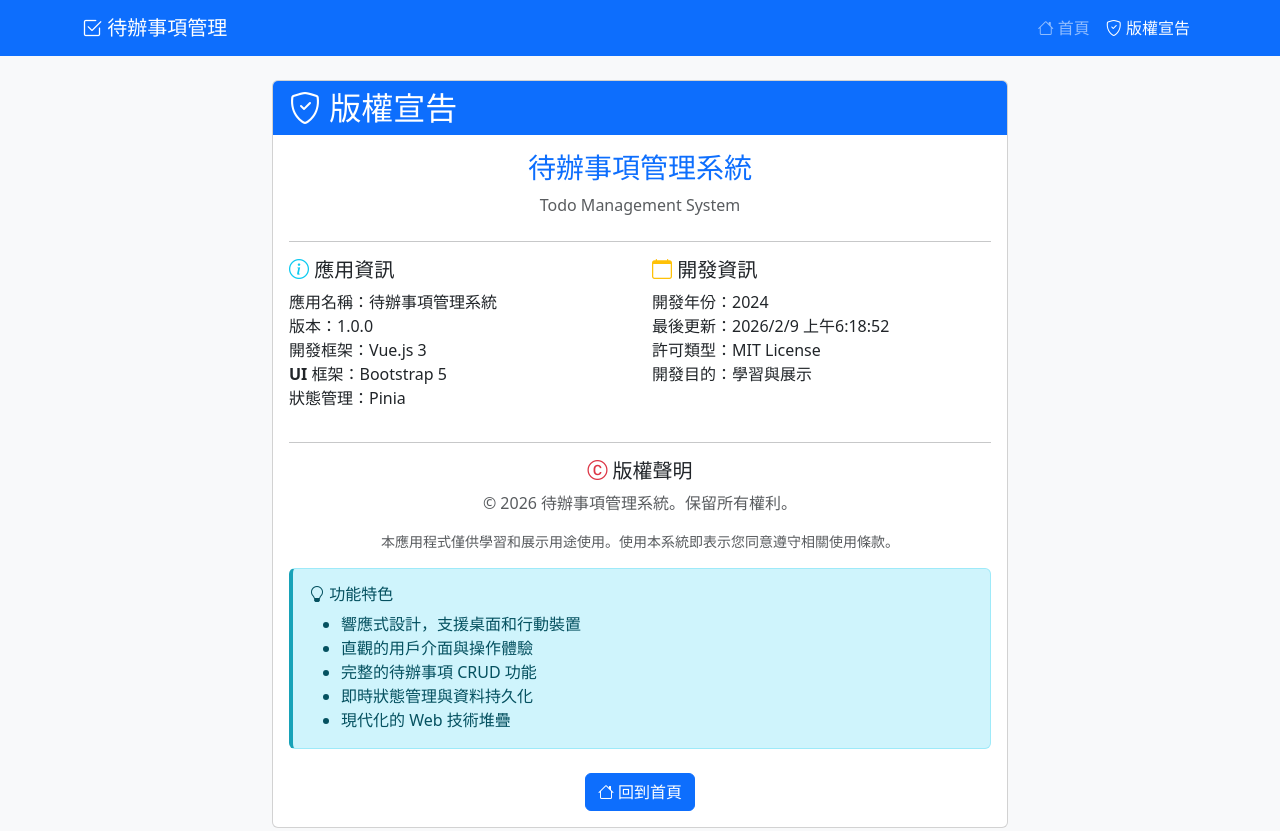
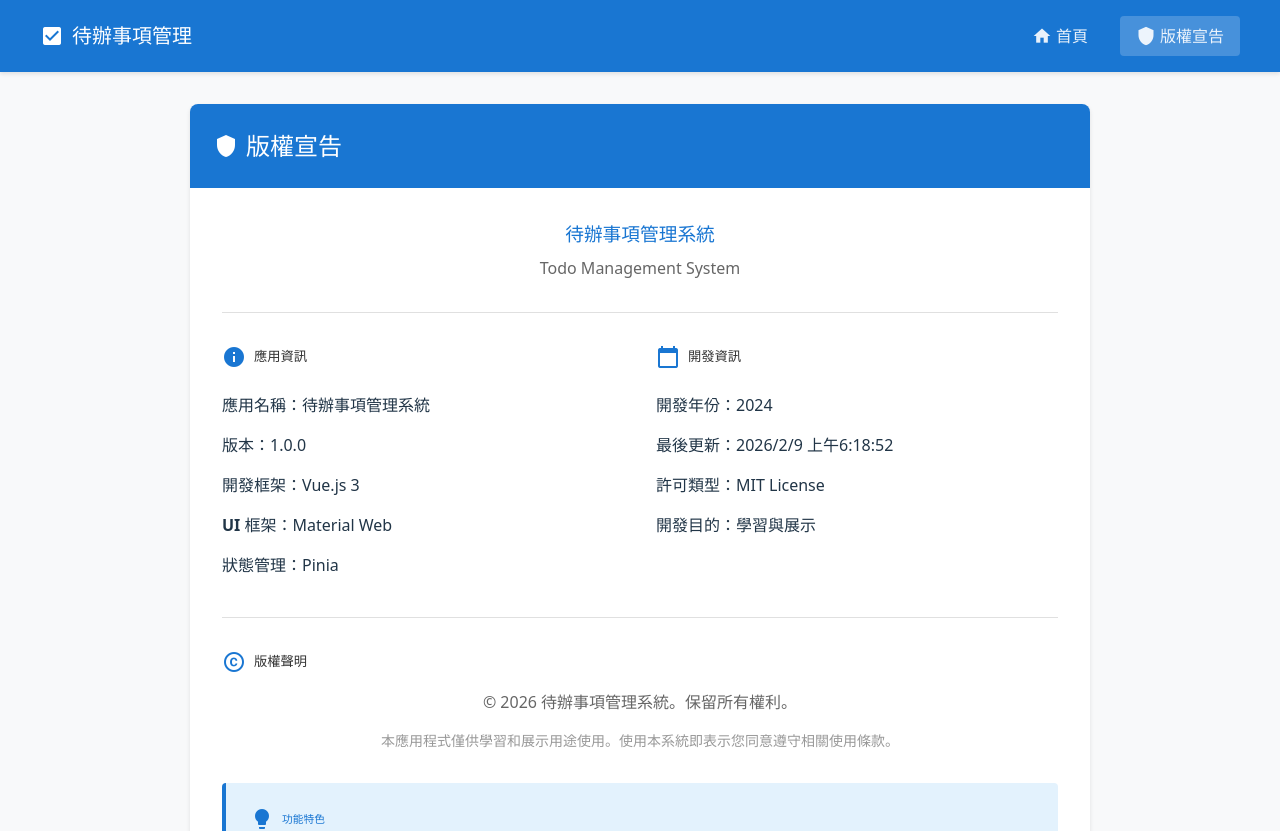
Before and after one commit to ucomdemo/VueJS, a Vue app: page /privacy in a window 1280 px wide. Shown: the top 831 px of the page. Built offline with nearby package versions, Linux system fonts and the light colour scheme.

Commit message:
Replace Bootstrap with Material Web - complete migration
Co-authored-by: ucomdemo <20715924+ucomdemo@users.noreply.github.com>

```diff
--- a/package.json
+++ b/package.json
@@ -9,8 +9,7 @@
     "preview": "vite preview"
   },
   "dependencies": {
-    "bootstrap": "^5.3.3",
-    "bootstrap-icons": "^1.11.3",
+    "@material/web": "^2.2.0",
     "pinia": "^2.2.6",
     "vue": "^3.5.21",
     "vue-router": "^4.4.5"
--- a/src/App.vue
+++ b/src/App.vue
@@ -1,46 +1,28 @@
 <template>
   <div id="app">
     <!-- Navigation -->
-    <nav class="navbar navbar-expand-lg navbar-dark bg-primary">
+    <nav class="navbar">
       <div class="container">
         <router-link class="navbar-brand" to="/">
-          <i class="bi bi-check2-square"></i>
+          <span class="material-icons">check_box</span>
           待辦事項管理
         </router-link>
 
-        <button
-          class="navbar-toggler"
-          type="button"
-          data-bs-toggle="collapse"
-          data-bs-target="#navbarNav"
-          aria-controls="navbarNav"
-          aria-expanded="false"
-          aria-label="Toggle navigation"
-        >
-          <span class="navbar-toggler-icon"></span>
-        </button>
-
-        <div class="collapse navbar-collapse" id="navbarNav">
-          <ul class="navbar-nav ms-auto">
-            <li class="nav-item">
+        <div class="navbar-nav">
           <router-link
             class="nav-link"
             to="/"
             :class="{ active: $route.name === 'Home' }"
           >
-                <i class="bi bi-house"></i> 首頁
+            <span class="material-icons">home</span> 首頁
           </router-link>
-            </li>
-            <li class="nav-item">
           <router-link
             class="nav-link"
             to="/privacy"
             :class="{ active: $route.name === 'Privacy' }"
           >
-                <i class="bi bi-shield-check"></i> 版權宣告
+            <span class="material-icons">shield</span> 版權宣告
           </router-link>
-            </li>
-          </ul>
         </div>
       </div>
     </nav>
@@ -51,9 +33,9 @@
     </main>
 
     <!-- Footer -->
-    <footer class="bg-light text-center text-muted py-3 mt-5">
+    <footer class="footer">
       <div class="container">
-        <p class="mb-0">© {{ currentYear }} 待辦事項管理系統 - 使用 Vue.js 與 Bootstrap 建立</p>
+        <p class="mb-0">© {{ currentYear }} 待辦事項管理系統 - 使用 Vue.js 與 Material Web 建立</p>
       </div>
     </footer>
   </div>
@@ -66,12 +48,60 @@ const currentYear = computed(() => new Date().getFullYear())
 </script>
 
 <style scoped>
+.navbar {
+  background-color: #1976d2;
+  color: white;
+  padding: 1rem 0;
+  box-shadow: 0 2px 4px rgba(0,0,0,0.1);
+}
+
+.navbar .container {
+  display: flex;
+  justify-content: space-between;
+  align-items: center;
+}
+
 .navbar-brand {
+  display: flex;
+  align-items: center;
+  gap: 0.5rem;
+  color: white;
+  text-decoration: none;
   font-weight: bold;
+  font-size: 1.25rem;
+}
+
+.navbar-brand .material-icons {
+  font-size: 1.5rem;
+}
+
+.navbar-nav {
+  display: flex;
+  gap: 1rem;
+}
+
+.nav-link {
+  display: flex;
+  align-items: center;
+  gap: 0.25rem;
+  color: rgba(255, 255, 255, 0.9);
+  text-decoration: none;
+  padding: 0.5rem 1rem;
+  border-radius: 4px;
+  transition: background-color 0.2s;
+}
+
+.nav-link:hover {
+  background-color: rgba(255, 255, 255, 0.1);
 }
 
 .nav-link.active {
   font-weight: bold;
+  background-color: rgba(255, 255, 255, 0.2);
+}
+
+.nav-link .material-icons {
+  font-size: 1.25rem;
 }
 
 #app {
@@ -83,4 +113,16 @@ const currentYear = computed(() => new Date().getFullYear())
 main {
   flex: 1;
 }
+
+.footer {
+  background-color: #f5f5f5;
+  text-align: center;
+  color: #666;
+  padding: 1.5rem 0;
+  margin-top: 3rem;
+}
+
+.footer p {
+  margin: 0;
+}
 </style>
--- a/src/style.css
+++ b/src/style.css
@@ -1,3 +1,6 @@
+/* Import Google Material Icons */
+@import url('https://fonts.googleapis.com/css2?family=Material+Icons');
+
 :root {
   font-family: system-ui, Avenir, Helvetica, Arial, sans-serif;
   line-height: 1.5;
@@ -19,36 +22,35 @@ body {
   background-color: #f8f9fa;
 }
 
-/* Custom styles for better integration with Bootstrap */
+/* Custom styles */
 .cursor-pointer {
   cursor: pointer;
 }
 
-/* Override some Vite default styles that conflict with Bootstrap */
-button {
-  background: none;
-  border: none;
-  font-family: inherit;
+/* Container */
+.container {
+  max-width: 1200px;
+  margin: 0 auto;
+  padding: 0 16px;
 }
 
-/* Ensure proper spacing */
-.container {
-  padding-top: 0;
-}
+/* Utility classes for layout */
+.mt-4 { margin-top: 2rem; }
+.mb-4 { margin-bottom: 2rem; }
+.py-3 { padding-top: 1.5rem; padding-bottom: 1.5rem; }
+.text-center { text-align: center; }
 
-/* Custom todo item hover effect */
-.list-group-item:hover {
-  background-color: #f8f9fa;
+/* Custom todo item styles */
+.todo-item {
   transition: background-color 0.2s ease;
 }
 
-/* Custom checkbox styling */
-.form-check-input:checked {
-  background-color: #28a745;
-  border-color: #28a745;
+.todo-item:hover {
+  background-color: #f8f9fa;
 }
 
 /* Animation for completed todos */
 .text-decoration-line-through {
+  text-decoration: line-through;
   transition: all 0.3s ease;
 }
--- a/src/views/Home.vue
+++ b/src/views/Home.vue
@@ -1,58 +1,51 @@
 <template>
   <div class="container mt-4">
-    <div class="row justify-content-center">
-      <div class="col-lg-8">
+    <div class="content-wrapper">
       <!-- Header -->
       <div class="text-center mb-4">
-          <h1 class="display-4 text-primary">
-            <img src="/cat_bat.png" alt="Cat Bat" class="me-2" style="width: 48px; height: 48px;">
+        <h1 class="page-title">
+          <img src="/cat_bat.png" alt="Cat Bat" class="title-icon">
           待辦事項管理
         </h1>
-          <p class="lead text-muted">管理您的日常任務</p>
+        <p class="page-subtitle">管理您的日常任務</p>
       </div>
 
       <!-- Add Todo Form -->
       <div class="card mb-4">
         <div class="card-body">
-            <form @submit.prevent="addNewTodo" class="d-flex gap-2">
-              <input
+          <form @submit.prevent="addNewTodo" class="add-form">
+            <md-filled-text-field
               v-model="newTodoText"
-                type="text"
-                class="form-control"
-                placeholder="輸入新的待辦事項..."
+              label="輸入新的待辦事項..."
               required
-              >
-              <button type="submit" class="btn btn-primary">
-                <i class="bi bi-plus-circle"></i> 新增
-              </button>
+              class="todo-input"
+            ></md-filled-text-field>
+            <md-filled-button type="submit">
+              <span class="material-icons" slot="icon">add_circle</span>
+              新增
+            </md-filled-button>
           </form>
         </div>
       </div>
 
       <!-- Todo Statistics -->
-        <div class="row mb-4">
-          <div class="col-md-4">
-            <div class="card text-center bg-light">
-              <div class="card-body">
-                <h5 class="card-title">總計</h5>
-                <h2 class="text-primary">{{ todoStore.todosCount }}</h2>
+      <div class="stats-grid">
+        <div class="stat-card">
+          <div class="stat-body">
+            <h5 class="stat-title">總計</h5>
+            <h2 class="stat-value stat-primary">{{ todoStore.todosCount }}</h2>
           </div>
         </div>
-          </div>
-          <div class="col-md-4">
-            <div class="card text-center bg-light">
-              <div class="card-body">
-                <h5 class="card-title">待完成</h5>
-                <h2 class="text-warning">{{ todoStore.pendingTodos.length }}</h2>
+        <div class="stat-card">
+          <div class="stat-body">
+            <h5 class="stat-title">待完成</h5>
+            <h2 class="stat-value stat-warning">{{ todoStore.pendingTodos.length }}</h2>
           </div>
         </div>
-          </div>
-          <div class="col-md-4">
-            <div class="card text-center bg-light">
-              <div class="card-body">
-                <h5 class="card-title">已完成</h5>
-                <h2 class="text-success">{{ todoStore.completedTodos.length }}</h2>
-              </div>
+        <div class="stat-card">
+          <div class="stat-body">
+            <h5 class="stat-title">已完成</h5>
+            <h2 class="stat-value stat-success">{{ todoStore.completedTodos.length }}</h2>
           </div>
         </div>
       </div>
@@ -60,62 +53,57 @@
       <!-- Todo List -->
       <div class="card">
         <div class="card-header">
-            <h5 class="mb-0">
-              <i class="bi bi-list-check"></i> 待辦事項清單
+          <h5 class="card-title">
+            <span class="material-icons">checklist</span> 待辦事項清單
           </h5>
         </div>
         <div class="card-body">
-            <div v-if="todoStore.todos.length === 0" class="text-center text-muted py-4">
-              <i class="bi bi-clipboard2-x display-1"></i>
-              <p class="mt-2">尚無待辦事項</p>
+          <div v-if="todoStore.todos.length === 0" class="empty-state">
+            <span class="material-icons empty-icon">event_note</span>
+            <p>尚無待辦事項</p>
           </div>
-            <div v-else class="list-group list-group-flush">
+          <div v-else class="todo-list">
             <div
               v-for="todo in todoStore.todos"
               :key="todo.id"
-                class="list-group-item d-flex justify-content-between align-items-center border-0 border-bottom"
+              class="todo-item"
             >
-                <div class="d-flex align-items-center flex-grow-1">
-                  <input
-                    type="checkbox"
+              <div class="todo-content">
+                <md-checkbox
                   :checked="todo.completed"
                   @change="todoStore.toggleTodo(todo.id)"
-                    class="form-check-input me-3"
-                  >
+                ></md-checkbox>
                 <span
                   v-if="editingId !== todo.id"
                   :class="{ 'text-decoration-line-through text-muted': todo.completed }"
                   @dblclick="startEditing(todo.id, todo.text)"
-                    class="flex-grow-1 cursor-pointer"
+                  class="todo-text cursor-pointer"
                 >
                   {{ todo.text }}
                 </span>
-                  <input
+                <md-filled-text-field
                   v-else
                   v-model="editingText"
                   @blur="saveEdit(todo.id)"
                   @keyup.enter="saveEdit(todo.id)"
                   @keyup.escape="cancelEdit"
-                    class="form-control flex-grow-1"
+                  class="todo-edit-input"
                   :ref="el => editInput = el"
-                  >
+                ></md-filled-text-field>
               </div>
-                <div class="btn-group btn-group-sm">
-                  <button
+              <div class="todo-actions">
+                <md-icon-button
                   v-if="editingId !== todo.id"
                   @click="startEditing(todo.id, todo.text)"
-                    class="btn btn-outline-secondary"
                   :disabled="todo.completed"
                 >
-                    <i class="bi bi-pencil"></i>
-                  </button>
-                  <button
+                  <span class="material-icons">edit</span>
+                </md-icon-button>
+                <md-icon-button
                   @click="todoStore.deleteTodo(todo.id)"
-                    class="btn btn-outline-danger"
                 >
-                    <i class="bi bi-trash"></i>
-                  </button>
-                </div>
+                  <span class="material-icons">delete</span>
+                </md-icon-button>
               </div>
             </div>
           </div>
@@ -163,16 +151,158 @@ const cancelEdit = () => {
 </script>
 
 <style scoped>
+.content-wrapper {
+  max-width: 900px;
+  margin: 0 auto;
+}
+
+.page-title {
+  display: flex;
+  align-items: center;
+  justify-content: center;
+  gap: 0.5rem;
+  font-size: 2.5rem;
+  color: #1976d2;
+  margin: 0 0 0.5rem 0;
+}
+
+.title-icon {
+  width: 48px;
+  height: 48px;
+}
+
+.page-subtitle {
+  color: #666;
+  font-size: 1.125rem;
+  margin: 0;
+}
+
+.card {
+  background: white;
+  border-radius: 8px;
+  box-shadow: 0 2px 4px rgba(0,0,0,0.1);
+  overflow: hidden;
+}
+
+.card-body {
+  padding: 1.5rem;
+}
+
+.add-form {
+  display: flex;
+  gap: 1rem;
+  align-items: flex-start;
+}
+
+.todo-input {
+  flex: 1;
+}
+
+.stats-grid {
+  display: grid;
+  grid-template-columns: repeat(auto-fit, minmax(200px, 1fr));
+  gap: 1rem;
+  margin-bottom: 2rem;
+}
+
+.stat-card {
+  background: #f5f5f5;
+  border-radius: 8px;
+  padding: 1.5rem;
+  text-align: center;
+}
+
+.stat-title {
+  font-size: 1rem;
+  color: #666;
+  margin: 0 0 0.5rem 0;
+}
+
+.stat-value {
+  font-size: 2rem;
+  margin: 0;
+}
+
+.stat-primary { color: #1976d2; }
+.stat-warning { color: #f57c00; }
+.stat-success { color: #388e3c; }
+
+.card-header {
+  background: #f5f5f5;
+  padding: 1rem 1.5rem;
+  border-bottom: 1px solid #e0e0e0;
+}
+
+.card-title {
+  margin: 0;
+  display: flex;
+  align-items: center;
+  gap: 0.5rem;
+  font-size: 1.125rem;
+}
+
+.empty-state {
+  text-align: center;
+  padding: 3rem 1rem;
+  color: #999;
+}
+
+.empty-icon {
+  font-size: 4rem;
+  color: #ccc;
+}
+
+.empty-state p {
+  margin: 1rem 0 0 0;
+}
+
+.todo-list {
+  display: flex;
+  flex-direction: column;
+}
+
+.todo-item {
+  display: flex;
+  justify-content: space-between;
+  align-items: center;
+  padding: 1rem;
+  border-bottom: 1px solid #e0e0e0;
+  transition: background-color 0.2s;
+}
+
+.todo-item:last-child {
+  border-bottom: none;
+}
+
+.todo-item:hover {
+  background-color: #f8f9fa;
+}
+
+.todo-content {
+  display: flex;
+  align-items: center;
+  gap: 1rem;
+  flex: 1;
+}
+
+.todo-text {
+  flex: 1;
+}
+
+.text-muted {
+  color: #999;
+}
+
+.todo-edit-input {
+  flex: 1;
+}
+
+.todo-actions {
+  display: flex;
+  gap: 0.25rem;
+}
+
 .cursor-pointer {
   cursor: pointer;
 }
-
-.list-group-item:hover {
-  background-color: #f8f9fa;
-}
-
-.form-check-input:checked {
-  background-color: #28a745;
-  border-color: #28a745;
-}
 </style>
--- a/src/views/Privacy.vue
+++ b/src/views/Privacy.vue
@@ -1,35 +1,38 @@
 <template>
   <div class="container mt-4">
-    <div class="row justify-content-center">
-      <div class="col-lg-8">
+    <div class="content-wrapper">
       <div class="card">
-          <div class="card-header bg-primary text-white">
-            <h2 class="card-title mb-0">
-              <i class="bi bi-shield-check"></i> 版權宣告
+        <div class="card-header">
+          <h2 class="card-header-title">
+            <span class="material-icons">shield</span> 版權宣告
           </h2>
         </div>
         <div class="card-body">
           <div class="text-center mb-4">
-              <h3 class="text-primary">待辦事項管理系統</h3>
-              <p class="text-muted">Todo Management System</p>
+            <h3 class="app-title">待辦事項管理系統</h3>
+            <p class="app-subtitle">Todo Management System</p>
           </div>
 
-            <hr>
+          <hr class="divider">
 
-            <div class="row">
-              <div class="col-md-6">
-                <h5><i class="bi bi-info-circle text-info"></i> 應用資訊</h5>
-                <ul class="list-unstyled">
+          <div class="info-grid">
+            <div class="info-section">
+              <h5 class="section-title">
+                <span class="material-icons">info</span> 應用資訊
+              </h5>
+              <ul class="info-list">
                 <li><strong>應用名稱：</strong>待辦事項管理系統</li>
                 <li><strong>版本：</strong>1.0.0</li>
                 <li><strong>開發框架：</strong>Vue.js 3</li>
-                  <li><strong>UI 框架：</strong>Bootstrap 5</li>
+                <li><strong>UI 框架：</strong>Material Web</li>
                 <li><strong>狀態管理：</strong>Pinia</li>
               </ul>
             </div>
-              <div class="col-md-6">
-                <h5><i class="bi bi-calendar text-warning"></i> 開發資訊</h5>
-                <ul class="list-unstyled">
+            <div class="info-section">
+              <h5 class="section-title">
+                <span class="material-icons">calendar_today</span> 開發資訊
+              </h5>
+              <ul class="info-list">
                 <li><strong>開發年份：</strong>2024</li>
                 <li><strong>最後更新：</strong>{{ currentDate }}</li>
                 <li><strong>許可類型：</strong>MIT License</li>
@@ -38,21 +41,25 @@
             </div>
           </div>
 
-            <hr>
+          <hr class="divider">
 
           <div class="text-center">
-              <h5><i class="bi bi-c-circle text-danger"></i> 版權聲明</h5>
-              <p class="text-muted">
+            <h5 class="section-title">
+              <span class="material-icons">copyright</span> 版權聲明
+            </h5>
+            <p class="copyright-text">
               © {{ currentYear }} 待辦事項管理系統。保留所有權利。
             </p>
-              <p class="small text-muted">
+            <p class="copyright-note">
               本應用程式僅供學習和展示用途使用。使用本系統即表示您同意遵守相關使用條款。
             </p>
           </div>
 
-            <div class="alert alert-info">
-              <h6><i class="bi bi-lightbulb"></i> 功能特色</h6>
-              <ul class="mb-0">
+          <div class="alert-info">
+            <h6 class="alert-title">
+              <span class="material-icons">lightbulb</span> 功能特色
+            </h6>
+            <ul class="feature-list">
               <li>響應式設計，支援桌面和行動裝置</li>
               <li>直觀的用戶介面與操作體驗</li>
               <li>完整的待辦事項 CRUD 功能</li>
@@ -62,10 +69,12 @@
           </div>
 
           <div class="text-center mt-4">
-              <router-link to="/" class="btn btn-primary">
-                <i class="bi bi-house"></i> 回到首頁
+            <router-link to="/" class="back-link">
+              <md-filled-button>
+                <span class="material-icons" slot="icon">home</span>
+                回到首頁
+              </md-filled-button>
             </router-link>
-            </div>
           </div>
         </div>
       </div>
@@ -81,11 +90,118 @@ const currentDate = computed(() => new Date().toLocaleString('zh-TW'))
 </script>
 
 <style scoped>
-.card-header {
-  border-bottom: none;
+.content-wrapper {
+  max-width: 900px;
+  margin: 0 auto;
 }
 
-.alert {
-  border-left: 4px solid #17a2b8;
+.card {
+  background: white;
+  border-radius: 8px;
+  box-shadow: 0 2px 4px rgba(0,0,0,0.1);
+  overflow: hidden;
+}
+
+.card-header {
+  background-color: #1976d2;
+  color: white;
+  padding: 1.5rem;
+}
+
+.card-header-title {
+  margin: 0;
+  display: flex;
+  align-items: center;
+  gap: 0.5rem;
+  font-size: 1.5rem;
+}
+
+.card-body {
+  padding: 2rem;
+}
+
+.app-title {
+  color: #1976d2;
+  margin: 0 0 0.5rem 0;
+}
+
+.app-subtitle {
+  color: #666;
+  margin: 0;
+}
+
+.divider {
+  border: none;
+  border-top: 1px solid #e0e0e0;
+  margin: 2rem 0;
+}
+
+.info-grid {
+  display: grid;
+  grid-template-columns: repeat(auto-fit, minmax(300px, 1fr));
+  gap: 2rem;
+  margin-bottom: 2rem;
+}
+
+.section-title {
+  display: flex;
+  align-items: center;
+  gap: 0.5rem;
+  color: #333;
+  margin: 0 0 1rem 0;
+}
+
+.section-title .material-icons {
+  color: #1976d2;
+}
+
+.info-list {
+  list-style: none;
+  padding: 0;
+  margin: 0;
+}
+
+.info-list li {
+  padding: 0.5rem 0;
+}
+
+.copyright-text {
+  color: #666;
+  margin: 1rem 0;
+}
+
+.copyright-note {
+  font-size: 0.875rem;
+  color: #999;
+  margin: 0;
+}
+
+.alert-info {
+  background-color: #e3f2fd;
+  border-left: 4px solid #1976d2;
+  padding: 1.5rem;
+  border-radius: 4px;
+  margin: 2rem 0;
+}
+
+.alert-title {
+  display: flex;
+  align-items: center;
+  gap: 0.5rem;
+  margin: 0 0 1rem 0;
+  color: #1976d2;
+}
+
+.feature-list {
+  margin: 0;
+  padding-left: 1.5rem;
+}
+
+.feature-list li {
+  padding: 0.25rem 0;
+}
+
+.back-link {
+  text-decoration: none;
 }
 </style>
--- a/vite.config.js
+++ b/vite.config.js
@@ -3,5 +3,13 @@ import vue from '@vitejs/plugin-vue'
 
 // https://vite.dev/config/
 export default defineConfig({
-  plugins: [vue()],
+  plugins: [
+    vue({
+      template: {
+        compilerOptions: {
+          isCustomElement: (tag) => tag.startsWith('md-')
+        }
+      }
+    })
+  ],
 })
```
Also changed, not shown: src/main.js (+9 -5 lines), 1 other file (tests, documents, lock files or other folders). Lines whose indentation alone changed are shown as unchanged.
